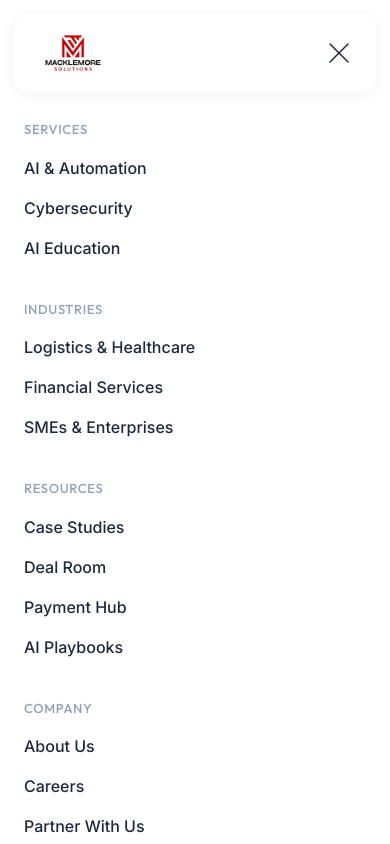
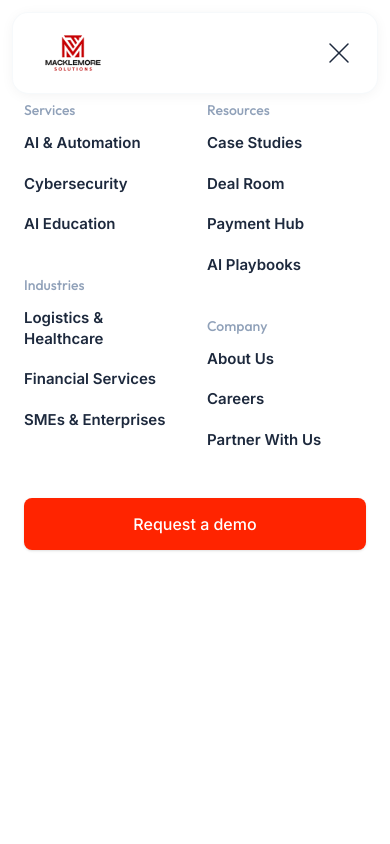
Before and after one commit to Kennysaruni/Macklemore-Solutions, a React (Vite) app: page / in a window 390 px wide. Both pictures are taken after a click on the button 345 px from the left and 47 px from the top of the page. Shown: the top 844 px of the page. Built offline with nearby package versions, Linux system fonts and the light colour scheme.

Commit message:
Grid for mobile nav

```diff
--- a/src/components/Layout.tsx
+++ b/src/components/Layout.tsx
@@ -201,26 +201,26 @@ export default function Layout() {
             animate={{ opacity: 1, y: 0 }}
             exit={{ opacity: 0, y: -10 }}
             transition={{ duration: 0.2 }}
-            className="fixed inset-0 z-40 bg-white pt-[120px] px-6 pb-24 md:hidden overflow-y-auto"
+            className="fixed inset-0 z-40 bg-white pt-[100px] px-6 pb-24 md:hidden overflow-y-auto"
           >
-            <div className="grid grid-cols-1 md:grid-cols-2 gap-x-4 gap-y-10">
+            <div className="grid grid-cols-2 gap-x-6 gap-y-12">
               {/* Column 1 */}
               <div className="flex flex-col gap-10">
                 <div>
-                  <h4 className="text-[13px] text-slate-400 font-medium mb-4 uppercase tracking-wider">Services</h4>
-                  <ul className="flex flex-col gap-4">
-                    <li><Link to="/solutions/automation" className="text-[16px] leading-[1.3] font-medium text-slate-800 hover:text-brand-blue" onClick={() => setMobileMenuOpen(false)}>AI & Automation</Link></li>
-                    <li><Link to="/solutions/security" className="text-[16px] leading-[1.3] font-medium text-slate-800 hover:text-brand-blue" onClick={() => setMobileMenuOpen(false)}>Cybersecurity</Link></li>
-                    <li><Link to="/solutions/ai-education" className="text-[16px] leading-[1.3] font-medium text-slate-800 hover:text-brand-blue" onClick={() => setMobileMenuOpen(false)}>AI Education</Link></li>
+                  <h4 className="text-[14px] text-slate-400 font-medium mb-3">Services</h4>
+                  <ul className="flex flex-col gap-5">
+                    <li><Link to="/solutions/automation" className="text-[15px] leading-snug font-semibold text-slate-800 hover:text-brand-blue block" onClick={() => setMobileMenuOpen(false)}>AI & Automation</Link></li>
+                    <li><Link to="/solutions/security" className="text-[15px] leading-snug font-semibold text-slate-800 hover:text-brand-blue block" onClick={() => setMobileMenuOpen(false)}>Cybersecurity</Link></li>
+                    <li><Link to="/solutions/ai-education" className="text-[15px] leading-snug font-semibold text-slate-800 hover:text-brand-blue block" onClick={() => setMobileMenuOpen(false)}>AI Education</Link></li>
                   </ul>
                 </div>
 
                 <div>
-                  <h4 className="text-[13px] text-slate-400 font-medium mb-4 uppercase tracking-wider">Industries</h4>
-                  <ul className="flex flex-col gap-4">
-                    <li><Link to="/" className="text-[16px] leading-[1.3] font-medium text-slate-800 hover:text-brand-blue" onClick={() => setMobileMenuOpen(false)}>Logistics & Healthcare</Link></li>
-                    <li><Link to="/" className="text-[16px] leading-[1.3] font-medium text-slate-800 hover:text-brand-blue" onClick={() => setMobileMenuOpen(false)}>Financial Services</Link></li>
-                    <li><Link to="/" className="text-[16px] leading-[1.3] font-medium text-slate-800 hover:text-brand-blue" onClick={() => setMobileMenuOpen(false)}>SMEs & Enterprises</Link></li>
+                  <h4 className="text-[14px] text-slate-400 font-medium mb-3">Industries</h4>
+                  <ul className="flex flex-col gap-5">
+                    <li><Link to="/" className="text-[15px] leading-snug font-semibold text-slate-800 hover:text-brand-blue block" onClick={() => setMobileMenuOpen(false)}>Logistics & Healthcare</Link></li>
+                    <li><Link to="/" className="text-[15px] leading-snug font-semibold text-slate-800 hover:text-brand-blue block" onClick={() => setMobileMenuOpen(false)}>Financial Services</Link></li>
+                    <li><Link to="/" className="text-[15px] leading-snug font-semibold text-slate-800 hover:text-brand-blue block" onClick={() => setMobileMenuOpen(false)}>SMEs & Enterprises</Link></li>
                   </ul>
                 </div>
               </div>
@@ -228,20 +228,20 @@ export default function Layout() {
               {/* Column 2 */}
               <div className="flex flex-col gap-10">
                 <div>
-                  <h4 className="text-[13px] text-slate-400 font-medium mb-4 uppercase tracking-wider">Resources</h4>
-                  <ul className="flex flex-col gap-4">
-                    <li><Link to="/case-studies" className="text-[16px] leading-[1.3] font-medium text-slate-800 hover:text-brand-blue" onClick={() => setMobileMenuOpen(false)}>Case Studies</Link></li>
-                    <li><Link to="/deal-room" className="text-[16px] leading-[1.3] font-medium text-slate-800 hover:text-brand-blue" onClick={() => setMobileMenuOpen(false)}>Deal Room</Link></li>
-                    <li><Link to="/payment-hub" className="text-[16px] leading-[1.3] font-medium text-slate-800 hover:text-brand-blue" onClick={() => setMobileMenuOpen(false)}>Payment Hub</Link></li>
-                    <li><Link to="/" className="text-[16px] leading-[1.3] font-medium text-slate-800 hover:text-brand-blue" onClick={() => setMobileMenuOpen(false)}>AI Playbooks</Link></li>
+                  <h4 className="text-[14px] text-slate-400 font-medium mb-3">Resources</h4>
+                  <ul className="flex flex-col gap-5">
+                    <li><Link to="/case-studies" className="text-[15px] leading-snug font-semibold text-slate-800 hover:text-brand-blue block" onClick={() => setMobileMenuOpen(false)}>Case Studies</Link></li>
+                    <li><Link to="/deal-room" className="text-[15px] leading-snug font-semibold text-slate-800 hover:text-brand-blue block" onClick={() => setMobileMenuOpen(false)}>Deal Room</Link></li>
+                    <li><Link to="/payment-hub" className="text-[15px] leading-snug font-semibold text-slate-800 hover:text-brand-blue block" onClick={() => setMobileMenuOpen(false)}>Payment Hub</Link></li>
+                    <li><Link to="/" className="text-[15px] leading-snug font-semibold text-slate-800 hover:text-brand-blue block" onClick={() => setMobileMenuOpen(false)}>AI Playbooks</Link></li>
                   </ul>
                 </div>
                 <div>
-                  <h4 className="text-[13px] text-slate-400 font-medium mb-4 uppercase tracking-wider">Company</h4>
-                  <ul className="flex flex-col gap-4">
-                    <li><Link to="/about" className="text-[16px] leading-[1.3] font-medium text-slate-800 hover:text-brand-blue" onClick={() => setMobileMenuOpen(false)}>About Us</Link></li>
-                    <li><Link to="/careers" className="text-[16px] leading-[1.3] font-medium text-slate-800 hover:text-brand-blue" onClick={() => setMobileMenuOpen(false)}>Careers</Link></li>
-                    <li><Link to="/partners" className="text-[16px] leading-[1.3] font-medium text-slate-800 hover:text-brand-blue" onClick={() => setMobileMenuOpen(false)}>Partner With Us</Link></li>
+                  <h4 className="text-[14px] text-slate-400 font-medium mb-3">Company</h4>
+                  <ul className="flex flex-col gap-5">
+                    <li><Link to="/about" className="text-[15px] leading-snug font-semibold text-slate-800 hover:text-brand-blue block" onClick={() => setMobileMenuOpen(false)}>About Us</Link></li>
+                    <li><Link to="/careers" className="text-[15px] leading-snug font-semibold text-slate-800 hover:text-brand-blue block" onClick={() => setMobileMenuOpen(false)}>Careers</Link></li>
+                    <li><Link to="/partners" className="text-[15px] leading-snug font-semibold text-slate-800 hover:text-brand-blue block" onClick={() => setMobileMenuOpen(false)}>Partner With Us</Link></li>
                   </ul>
                 </div>
               </div>
```
